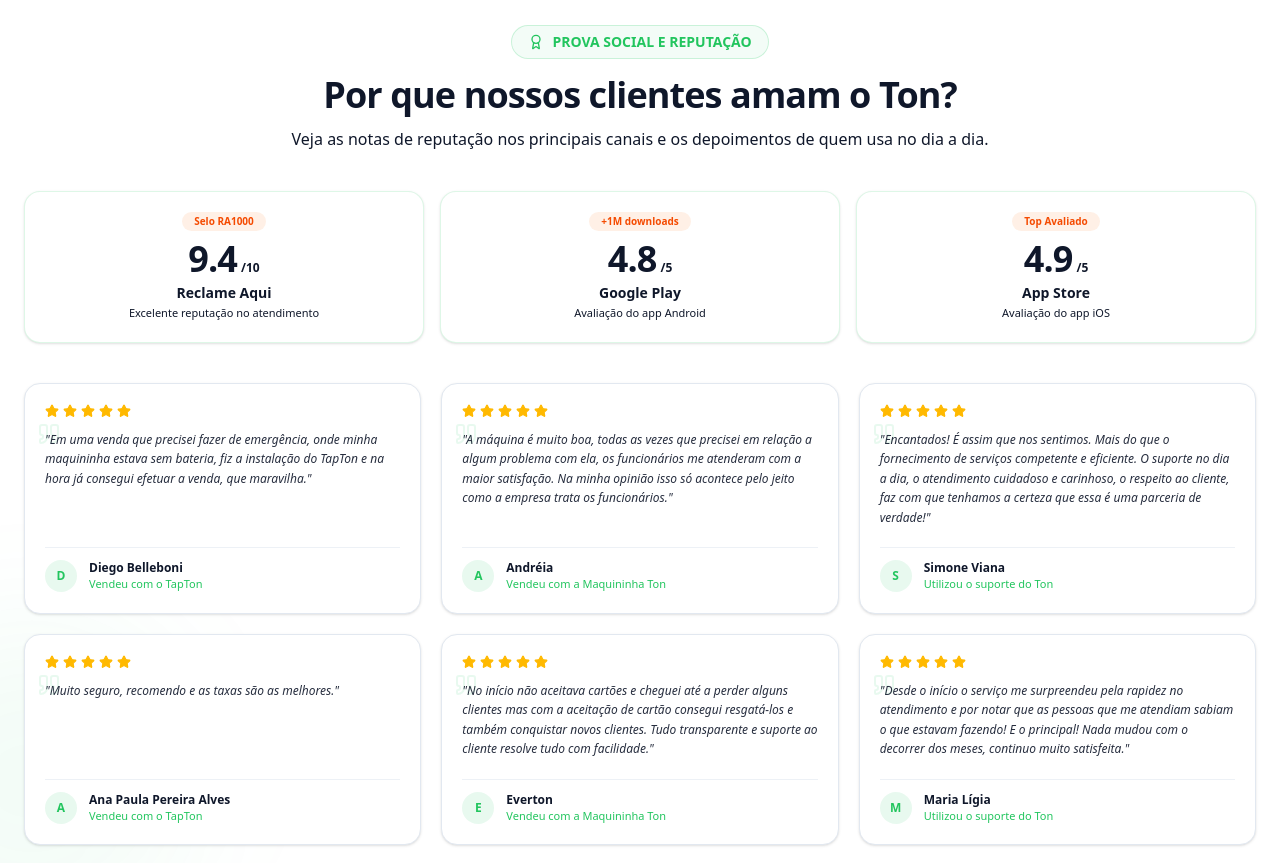
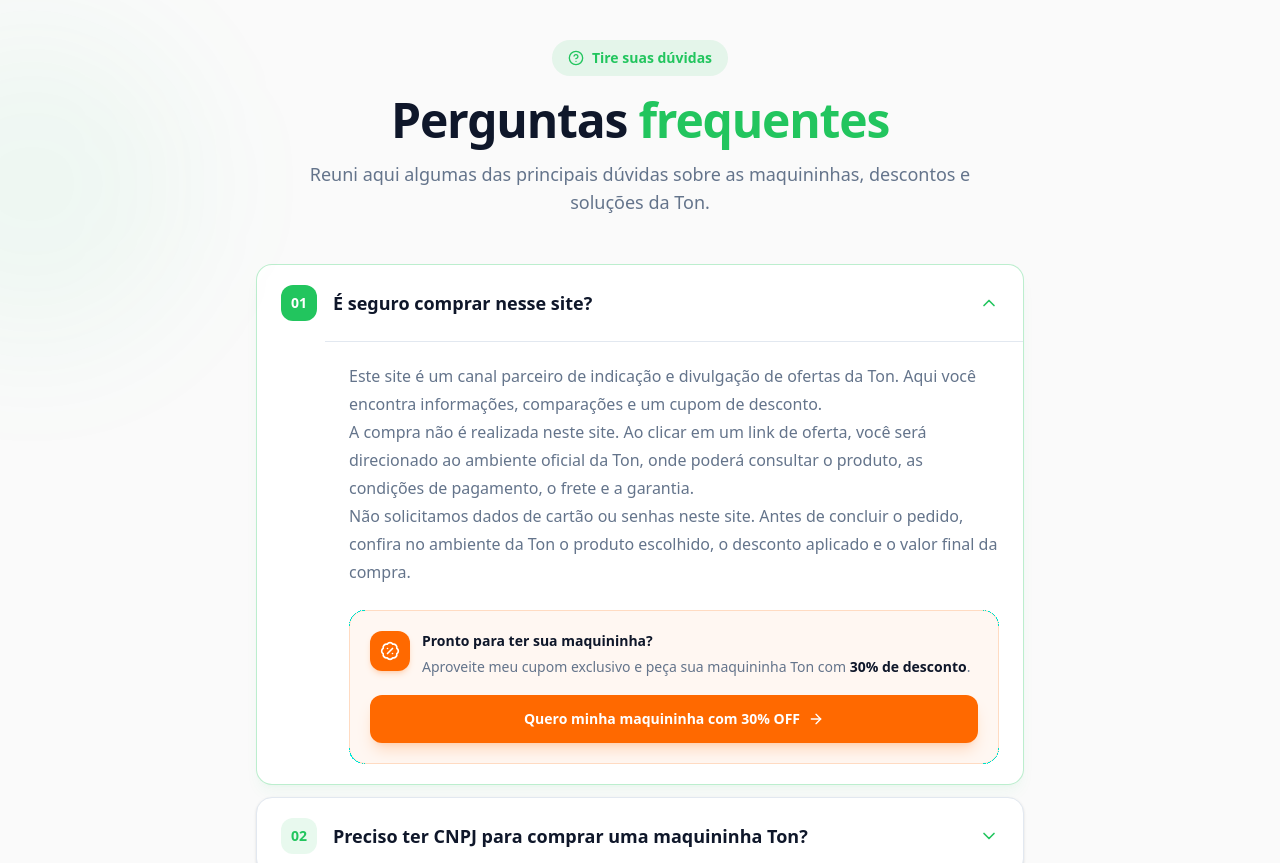
Before and after one commit to elievelton/ton-landing, a Next.js app: page / in a window 1280 px wide. Shown: the part 10660-11523 px from the top of the page. Built offline with nearby package versions, Linux system fonts and the light colour scheme.

Commit message:
Remove unverified static social proof

```diff
--- a/components/sections/About.tsx
+++ b/components/sections/About.tsx
@@ -1,14 +1,12 @@
 import {
   ArrowRight,
-  Award,
+
   BadgePercent,
   BriefcaseBusiness,
   Code2,
   Mail,
   MessageCircle,
-  Quote,
   ShieldCheck,
-  Star,
 } from "lucide-react"
 
 import Image from "next/image"
@@ -18,76 +16,6 @@ import { FadeIn } from "@/components/shared/FadeIn"
 import { TrackedLink } from "@/components/shared/TrackedLink"
 import { Button } from "@/components/ui/button"
 import { siteConfig } from "@/config/site"
-
-// Notas oficiais de reputação
-const RATING_METRICS = [
-  {
-    score: "9.4",
-    max: "/10",
-    label: "Reclame Aqui",
-    badge: "Selo RA1000",
-    description: "Excelente reputação no atendimento",
-  },
-  {
-    score: "4.8",
-    max: "/5",
-    label: "Google Play",
-    badge: "+1M downloads",
-    description: "Avaliação do app Android",
-  },
-  {
-    score: "4.9",
-    max: "/5",
-    label: "App Store",
-    badge: "Top Avaliado",
-    description: "Avaliação do app iOS",
-  },
-]
-
-// Depoimentos dos clientes (6 itens para simetria perfeita no grid)
-const TESTIMONIALS = [
-  {
-    quote:
-      "Em uma venda que precisei fazer de emergência, onde minha maquininha estava sem bateria, fiz a instalação do TapTon e na hora já consegui efetuar a venda, que maravilha.",
-    author: "Diego Belleboni",
-    role: "Vendeu com o TapTon",
-    rating: 5,
-  },
-  {
-    quote:
-      "A máquina é muito boa, todas as vezes que precisei em relação a algum problema com ela, os funcionários me atenderam com a maior satisfação. Na minha opinião isso só acontece pelo jeito como a empresa trata os funcionários.",
-    author: "Andréia",
-    role: "Vendeu com a Maquininha Ton",
-    rating: 5,
-  },
-  {
-    quote:
-      "Encantados! É assim que nos sentimos. Mais do que o fornecimento de serviços competente e eficiente. O suporte no dia a dia, o atendimento cuidadoso e carinhoso, o respeito ao cliente, faz com que tenhamos a certeza que essa é uma parceria de verdade!",
-    author: "Simone Viana",
-    role: "Utilizou o suporte do Ton",
-    rating: 5,
-  },
-  {
-    quote: "Muito seguro, recomendo e as taxas são as melhores.",
-    author: "Ana Paula Pereira Alves",
-    role: "Vendeu com o TapTon",
-    rating: 5,
-  },
-  {
-    quote:
-      "No início não aceitava cartões e cheguei até a perder alguns clientes mas com a aceitação de cartão consegui resgatá-los e também conquistar novos clientes. Tudo transparente e suporte ao cliente resolve tudo com facilidade.",
-    author: "Everton",
-    role: "Vendeu com a Maquininha Ton",
-    rating: 5,
-  },
-  {
-    quote:
-      "Desde o início o serviço me surpreendeu pela rapidez no atendimento e por notar que as pessoas que me atendiam sabiam o que estavam fazendo! E o principal! Nada mudou com o decorrer dos meses, continuo muito satisfeita.",
-    author: "Maria Lígia",
-    role: "Utilizou o suporte do Ton",
-    rating: 5,
-  },
-]
 
 export function About() {
   return (
@@ -333,101 +261,6 @@ export function About() {
           </FadeIn>
         </div>
 
-        {/* PARTE 2: PROVA SOCIAL E REPUTAÇÃO TON */}
-        <div className="mt-20 border-t border-border/80 pt-16 sm:mt-24 sm:pt-20">
-          <FadeIn>
-            <div className="mx-auto max-w-3xl text-center">
-              <div className="mb-4 inline-flex items-center gap-2 rounded-full border border-primary/20 bg-primary/5 px-4 py-1.5 text-xs font-bold text-primary sm:text-sm">
-                <Award className="size-4 shrink-0" />
-                <span>PROVA SOCIAL E REPUTAÇÃO</span>
-              </div>
-
-              <h3 className="text-2xl font-black tracking-tight text-foreground sm:text-3xl lg:text-4xl">
-                Por que nossos clientes amam o Ton?
-              </h3>
-
-              <p className="mt-3 text-sm text-muted-foreground sm:text-base">
-                Veja as notas de reputação nos principais canais e os
-                depoimentos de quem usa no dia a dia.
-              </p>
-            </div>
-          </FadeIn>
-
-          {/* Métricas Reclame Aqui e App Stores */}
-          <div className="mt-10 grid gap-4 sm:grid-cols-3">
-            {RATING_METRICS.map((metric, index) => (
-              <FadeIn key={metric.label} delay={index * 0.1}>
-                <div className="relative flex flex-col items-center justify-center rounded-2xl border border-primary/15 bg-white p-5 text-center shadow-sm transition-all duration-300 hover:border-primary/30 hover:shadow-md">
-                  <div className="inline-block rounded-full bg-orange-500/10 px-3 py-0.5 text-[10px] font-bold text-orange-600">
-                    {metric.badge}
-                  </div>
-
-                  <div className="mt-2 flex items-baseline gap-1">
-                    <span className="text-3xl font-black tracking-tight text-foreground sm:text-4xl">
-                      {metric.score}
-                    </span>
-
-                    <span className="text-xs font-bold text-muted-foreground">
-                      {metric.max}
-                    </span>
-                  </div>
-
-                  <h4 className="mt-1 text-sm font-bold text-foreground">
-                    {metric.label}
-                  </h4>
-
-                  <p className="mt-0.5 text-[11px] text-muted-foreground">
-                    {metric.description}
-                  </p>
-                </div>
-              </FadeIn>
-            ))}
-          </div>
-
-          {/* Grid de Depoimentos (6 Cards - Simétrico) */}
-          <div className="mt-10 grid gap-5 md:grid-cols-2 lg:grid-cols-3">
-            {TESTIMONIALS.map((item, index) => (
-              <FadeIn key={index} delay={index * 0.08}>
-                <div className="group relative flex h-full flex-col justify-between rounded-2xl border border-border bg-white p-5 shadow-sm transition-all duration-300 hover:-translate-y-1 hover:border-primary/30 hover:shadow-md">
-                  <div>
-                    <div className="flex items-center gap-1 text-amber-400">
-                      {Array.from({ length: item.rating }).map((_, i) => (
-                        <Star
-                          key={i}
-                          className="size-3.5 fill-amber-400"
-                        />
-                      ))}
-                    </div>
-
-                    <div className="relative mt-3">
-                      <Quote className="absolute -left-2 -top-2 size-6 text-primary/10 transition-colors group-hover:text-primary/20" />
-
-                      <p className="relative z-10 text-xs leading-relaxed text-foreground/90 italic">
-                        &quot;{item.quote}&quot;
-                      </p>
-                    </div>
-                  </div>
-
-                  <div className="mt-5 flex items-center gap-3 border-t border-border/60 pt-3">
-                    <div className="flex size-8 items-center justify-center rounded-full bg-primary/10 text-xs font-extrabold text-primary">
-                      {item.author.charAt(0)}
-                    </div>
-
-                    <div>
-                      <h5 className="text-xs font-bold text-foreground">
-                        {item.author}
-                      </h5>
-
-                      <p className="text-[11px] font-medium text-primary">
-                        {item.role}
-                      </p>
-                    </div>
-                  </div>
-                </div>
-              </FadeIn>
-            ))}
-          </div>
-        </div>
       </Container>
     </section>
   )
```
